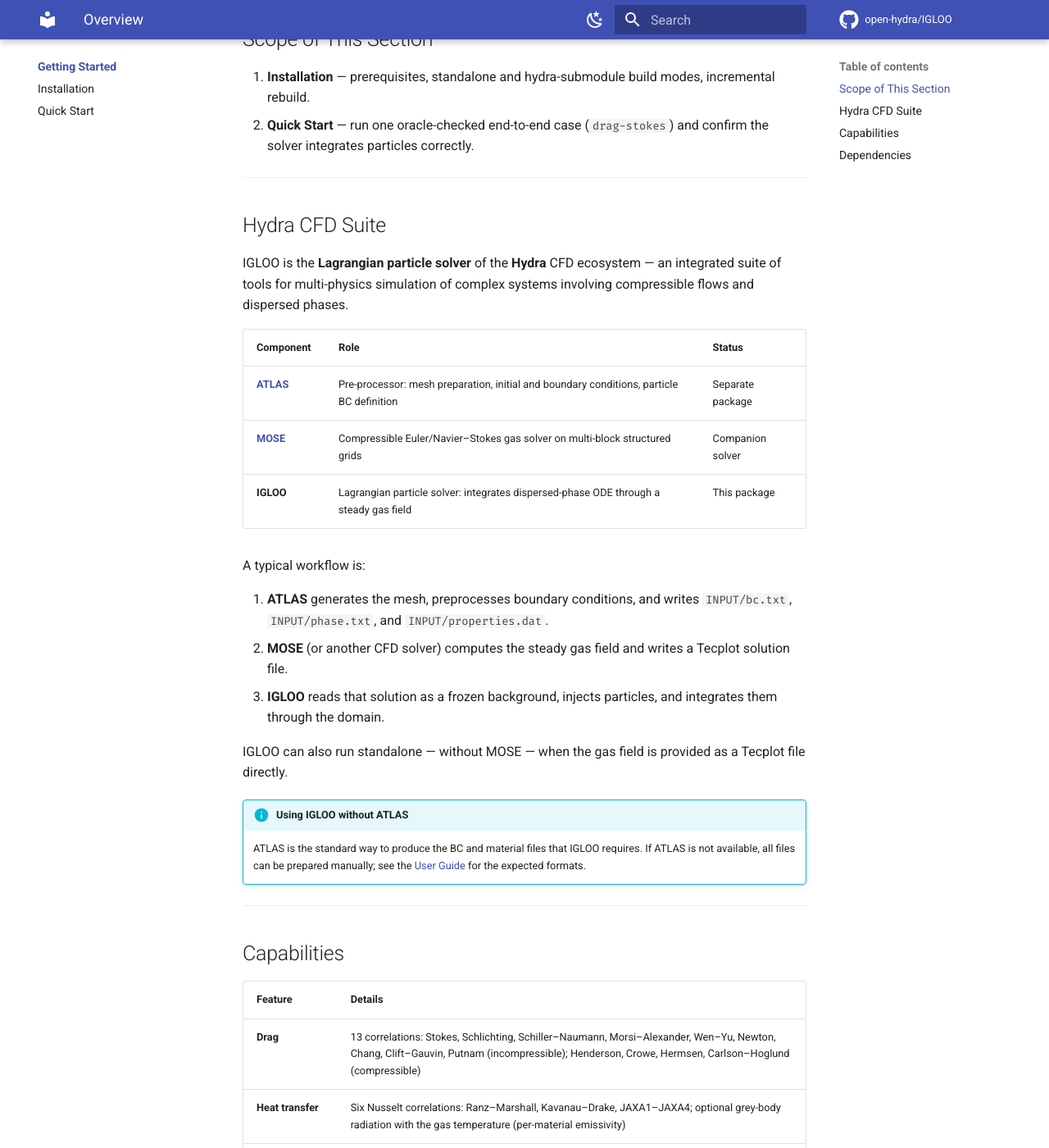
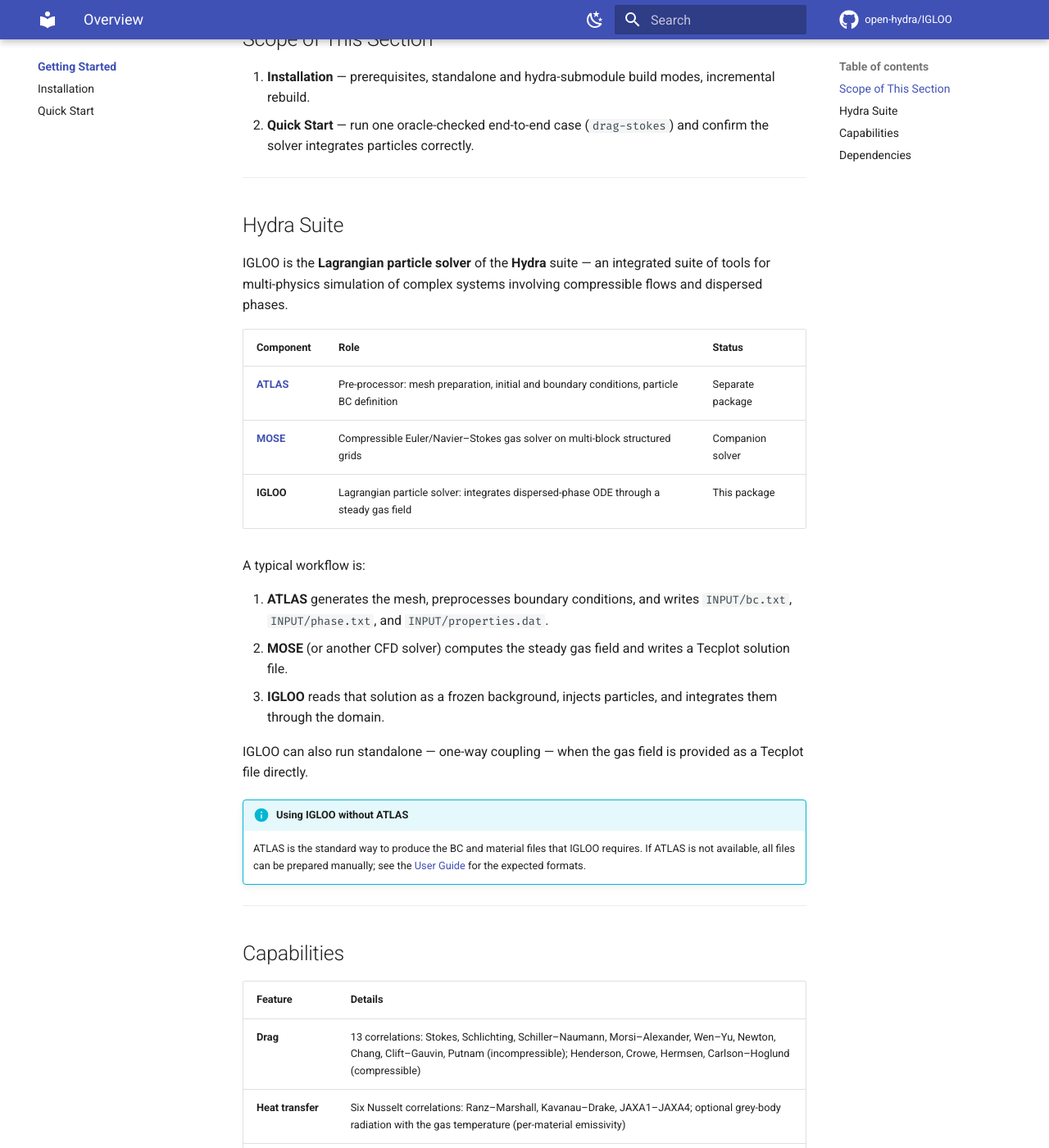
Before and after one commit to open-hydra/IGLOO, an MkDocs documentation site: the page built from docs/getting-started/index.md, in a window 1280 px wide and 1400 px high, scrolled down 807 px. Shown: the whole window at 82% size. Built offline with MkDocs 1.6.1 and Material for MkDocs 9.7.7, drawn with Linux system fonts in a browser that asks for light colours; comment, search, counter and statistics services are not loaded.

```diff
--- a/docs/getting-started/index.md
+++ b/docs/getting-started/index.md
@@ -35,9 +35,9 @@ Welcome to the IGLOO getting-started guide. This section covers everything neede
 ---
 
 
-## Hydra CFD Suite
+## Hydra Suite
 
-IGLOO is the **Lagrangian particle solver** of the **Hydra** CFD ecosystem — an integrated suite of tools for multi-physics simulation of complex systems involving compressible flows and dispersed phases.
+IGLOO is the **Lagrangian particle solver** of the **Hydra** suite — an integrated suite of tools for multi-physics simulation of complex systems involving compressible flows and dispersed phases.
 
 | Component | Role | Status |
 |-----------|------|--------|
@@ -51,7 +51,7 @@ A typical workflow is:
 2. **MOSE** (or another CFD solver) computes the steady gas field and writes a Tecplot solution file.
 3. **IGLOO** reads that solution as a frozen background, injects particles, and integrates them through the domain.
 
-IGLOO can also run standalone — without MOSE — when the gas field is provided as a Tecplot file directly.
+IGLOO can also run standalone — one-way coupling — when the gas field is provided as a Tecplot file directly.
 
 !!! info "Using IGLOO without ATLAS"
     ATLAS is the standard way to produce the BC and material files that IGLOO requires. If ATLAS is not available, all files can be prepared manually; see the [User Guide](../user/using.md) for the expected formats.
@@ -82,7 +82,7 @@ IGLOO is built on three companion libraries, in a standalone build FiNeR as a Gi
 | Library | Role |
 |---------|------|
 | [ORION](https://github.com/MarcoGrossi92/ORION) | Multi-format I/O (Tecplot ASCII/binary) |
-| [OSlo](https://github.com/MarcoGrossi92/OSlo) | ODE solver library (DOPRI5, H-SDIRK4) |
+| [OSLO](https://github.com/MarcoGrossi92/OSLO) | ODE solver library (DOPRI5, H-SDIRK4) |
 | [FiNeR](https://github.com/szaghi/FiNeR) | INI configuration file parser |
 
 Optional: **OpenMP** (threads over particles), **MPI** (ranks over particles, hybrid with OpenMP), **TecIO** (Tecplot binary output, pulled in transitively by ORION; not combinable with MPI).
```
Also changed, not shown: 2 other files.
